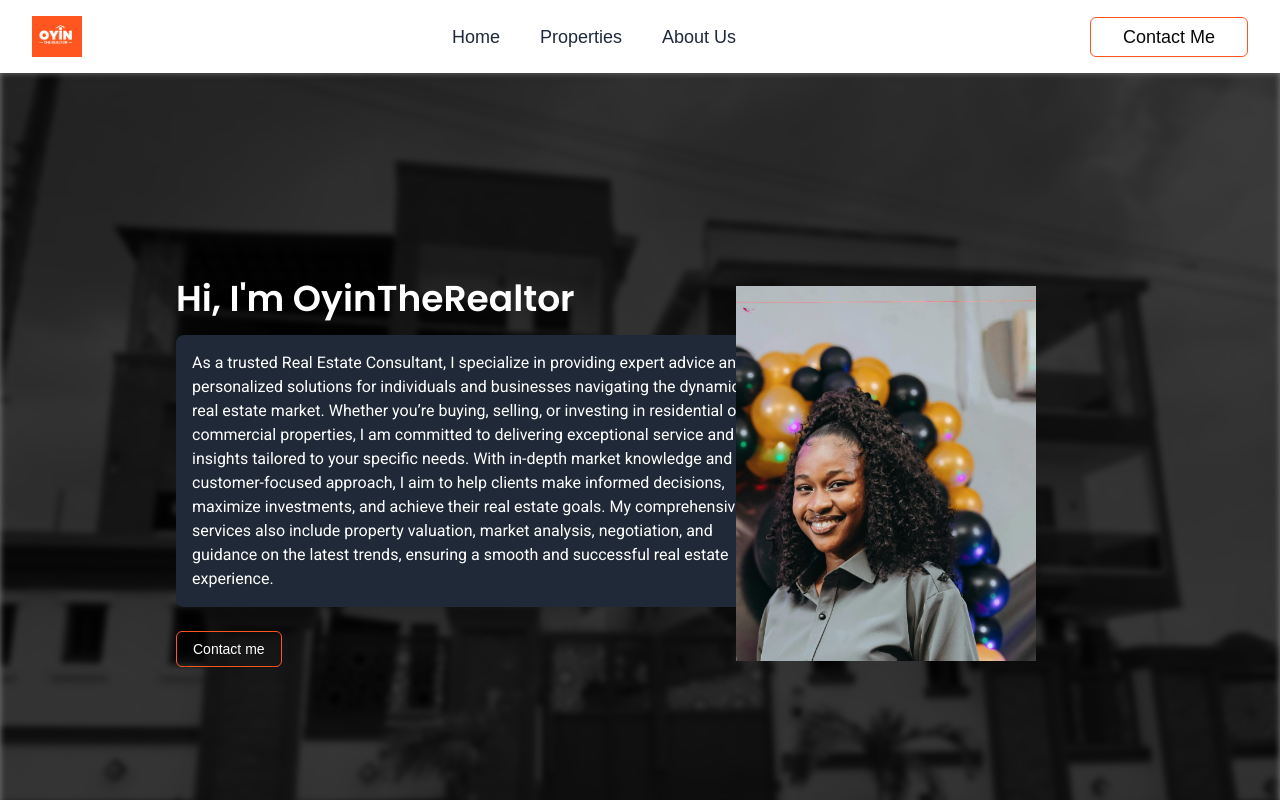
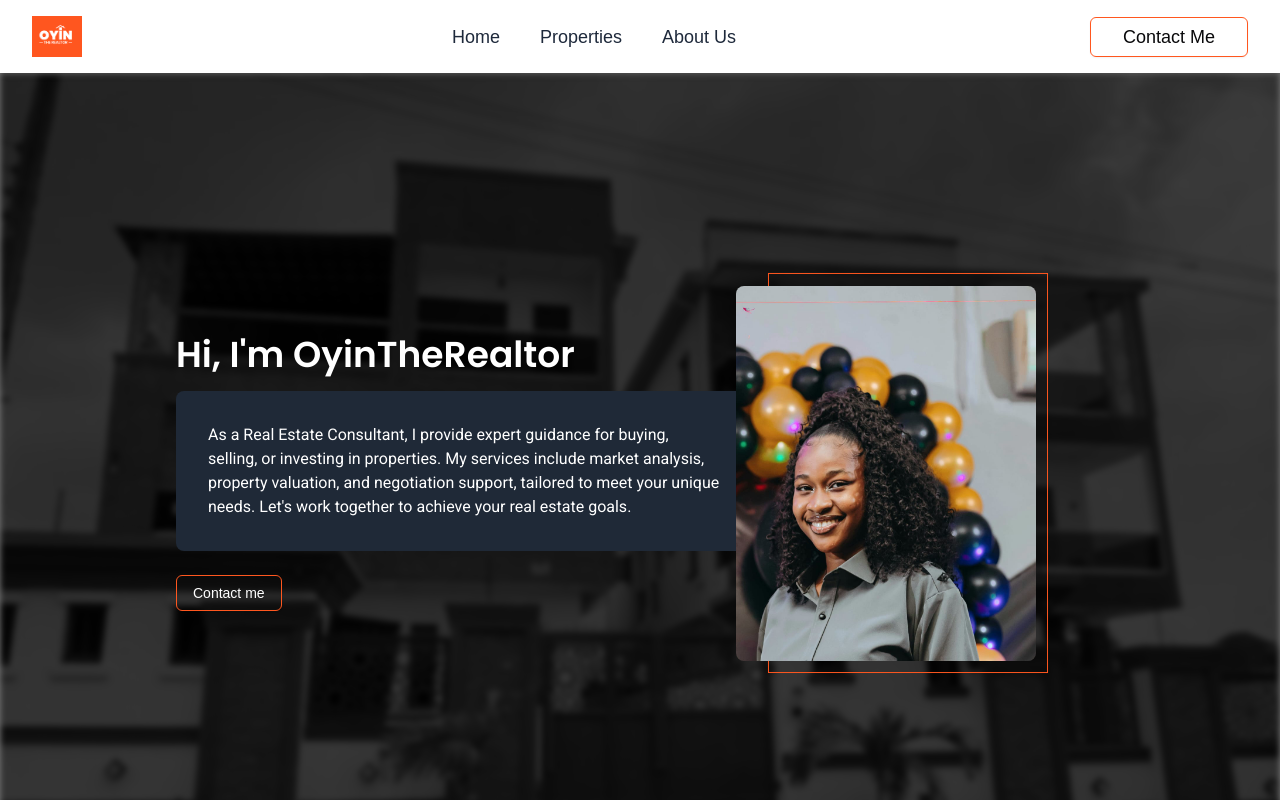
Before and after one commit to aDataMage/oyinTheRealtor, a Next.js app: page / in a window 1280 px wide. Shown: the top 800 px of the page. Built offline with nearby package versions, Linux system fonts and the light colour scheme.

Commit message:
major animation done

```diff
--- a/package.json
+++ b/package.json
@@ -15,6 +15,7 @@
     "class-variance-authority": "^0.7.1",
     "clsx": "^2.1.1",
     "lucide-react": "^0.471.0",
+    "motion": "^11.17.0",
     "next": "15.1.3",
     "react": "^19.0.0",
     "react-dom": "^19.0.0",
--- a/src/components/Banner.tsx
+++ b/src/components/Banner.tsx
@@ -2,46 +2,64 @@ import React from "react";
 import styles from "../styles/Banner.module.css";
 import Image from "next/image";
 import Owner from "../../public/owner.jpg";
-import LinkButton from "./Button";
 import { Button } from "./ui/button";
+import { motion } from "motion/react";
+import TypingAnimation from "./TypingText";
+
 const Banner = () => {
   return (
-    <div className="continer mx-auto relative h-[100vh] overflow-clip">
+    <div className="relative h-[100vh] overflow-hidden">
+      {/* Background Banner */}
       <div className={styles.banner}></div>
-      <div className="text-white h-full bg-black bg-opacity-50 flex  justify-center items-center">
+
+      {/* Content Overlay */}
+      <div className="text-white h-full bg-black bg-opacity-50 flex justify-center items-center">
+        {/* Text Section */}
         <div className="space-y-4 p-4 w-1/2">
-          <h1 className="text-4xl font-poppins font-bold text-left">
-            Hi, I'm OyinTheRealtor
-          </h1>
-          <div className="text-center p-4  bg-gray-800 rounded-lg">
-            <p className="text-left font-roboto font-light max-w-xl">
-              As a trusted Real Estate Consultant, I specialize in providing
-              expert advice and personalized solutions for individuals and
-              businesses navigating the dynamic real estate market. Whether
-              you’re buying, selling, or investing in residential or commercial
-              properties, I am committed to delivering exceptional service and
-              insights tailored to your specific needs. With in-depth market
-              knowledge and a customer-focused approach, I aim to help clients
-              make informed decisions, maximize investments, and achieve their
-              real estate goals. My comprehensive services also include property
-              valuation, market analysis, negotiation, and guidance on the
-              latest trends, ensuring a smooth and successful real estate
-              experience.
+          <motion.h1 className="text-4xl font-poppins font-bold text-left">
+            <TypingAnimation />
+          </motion.h1>
+
+          <motion.div
+            className="text-center p-8 bg-gray-800 rounded-lg"
+            initial={{ opacity: 0 }}
+            animate={{ opacity: 1 }}
+            transition={{ delay: 1, ease: "backIn" }}
+          >
+            <p className="text-left font-roboto font-light max-w-lg">
+              As a Real Estate Consultant, I provide expert guidance for buying,
+              selling, or investing in properties. My services include market
+              analysis, property valuation, and negotiation support, tailored to
+              meet your unique needs. Let's work together to achieve your real
+              estate goals.
             </p>
-          </div>
-          <div className="pt-2">
+          </motion.div>
+
+          <motion.div
+            className="pt-2"
+            initial={{ opacity: 0, scale: 0.8 }}
+            animate={{ opacity: 1, scale: 1 }}
+            transition={{ delay: 1.5, ease: "circIn" }}
+          >
             <Button variant="outline">Contact me</Button>
-          </div>
+          </motion.div>
         </div>
 
+        {/* Image Section */}
         <div className="relative flex justify-center items-center h-full w-1/4">
+          <motion.div
+            className="w-[280px] h-[400px] border border-accent absolute -left-[10%]"
+            animate={{
+              scale: [1, 1.05, 1],
+            }}
+            transition={{ repeat: 2, duration: 2, ease: "easeInOut" }}
+          />
           <Image
             src={Owner}
             alt="Owner"
-            layout="instrinstic"
             width={300}
-            height={300}
-            className="absolute z-10 -left-[20%]"
+            height={400}
+            className="absolute z-10 -left-[20%] rounded-lg"
           />
         </div>
       </div>
--- a/src/components/Header.tsx
+++ b/src/components/Header.tsx
@@ -29,7 +29,7 @@ export default function Header() {
         setTimeout(() => {
           setIsVisible(true); // Add a delay before showing the navbar
         }, 500); // Additional delay in milliseconds
-      }, 1000); // Delay for detecting scroll stop
+      }, 300); // Delay for detecting scroll stop
     };
 
     window.addEventListener("scroll", handleScroll);
--- a/src/components/Properties.tsx
+++ b/src/components/Properties.tsx
@@ -11,7 +11,9 @@ const Properties = () => {
   return (
     <div className="">
       <div className="px-36 h-full space-y-4">
-        <h1 className="text-4xl font-bold text-center">Properties</h1>
+        <h1 className="text-4xl font-bold text-center text-gray-800">
+          Properties
+        </h1>
         <div>
           <div className="space-y-2 flex flex-col">
             {properties.slice(0, 3).map((property) => (
--- /dev/null
+++ b/src/components/TypingText.tsx
@@ -0,0 +1,38 @@
+import { motion } from "motion/react";
+
+const TypingAnimation = () => {
+  const text = "Hi, I'm OyinTheRealtor";
+
+  // Variants for animation
+  const container = {
+    hidden: { opacity: 1 },
+    visible: {
+      opacity: 1,
+      transition: {
+        staggerChildren: 0.05, // Delay between each letter
+      },
+    },
+  };
+
+  const child = {
+    hidden: { opacity: 0 },
+    visible: { opacity: 1 },
+  };
+
+  return (
+    <motion.div
+      className="text-4xl font-bold"
+      variants={container}
+      initial="hidden"
+      animate="visible"
+    >
+      {text.split("").map((char, index) => (
+        <motion.span key={index} variants={child}>
+          {char}
+        </motion.span>
+      ))}
+    </motion.div>
+  );
+};
+
+export default TypingAnimation;
--- a/src/components/ui/button.tsx
+++ b/src/components/ui/button.tsx
@@ -5,12 +5,11 @@ import { cva, type VariantProps } from "class-variance-authority";
 import { cn } from "@/lib/utils";
 
 const buttonVariants = cva(
-  "inline-flex items-center justify-center gap-2 duration-500 whitespace-nowrap rounded-md text-sm font-medium transition-colors focus-visible:outline-none focus-visible:ring-1 focus-visible:ring-ring disabled:pointer-events-none disabled:opacity-50 [&_svg]:pointer-events-none [&_svg]:size-4 [&_svg]:shrink-0",
+  "inline-flex items-center  justify-center gap-2 duration-500 whitespace-nowrap rounded-md text-sm font-medium transition-colors focus-visible:outline-none focus-visible:ring-1 focus-visible:ring-ring disabled:pointer-events-none disabled:opacity-50 [&_svg]:pointer-events-none [&_svg]:size-4 [&_svg]:shrink-0",
   {
     variants: {
       variant: {
-        default:
-          "bg-primary text-primary-foreground shadow hover:bg-primary/90",
+        default: "bg-accent text-primary-foreground shadow hover:bg-primary/90",
         destructive:
           "bg-destructive text-destructive-foreground shadow-sm hover:bg-destructive/90",
         outline:
@@ -21,7 +20,7 @@ const buttonVariants = cva(
         link: "text-primary underline-offset-4 hover:underline",
       },
       size: {
-        default: "h-9 px-4 py-2",
+        default: "h-9 px-4 py-4",
         sm: "h-8 rounded-md px-3 text-xs",
         lg: "h-10 rounded-md px-8",
         icon: "h-9 w-9",
```
Also changed, not shown: src/components/Gallary.tsx (+63 -29 lines), 1 other file (tests, documents, lock files or other folders).
